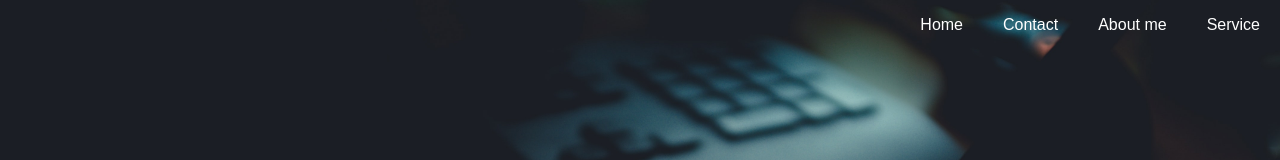
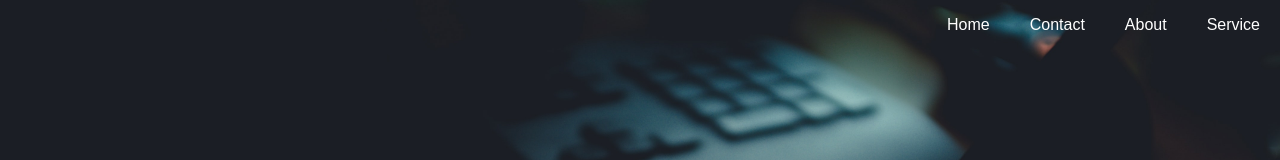
Before and after one commit to fantee-hub/profile-page, a plain HTML site: page index.html in a window 1280 px wide. Shown: the top 160 px of the page. Drawn offline with Linux system fonts and the light colour scheme.

Commit message:
Update index.html

```diff
--- a/index.html
+++ b/index.html
@@ -12,7 +12,7 @@
       <ul class="navbar">
         <li><a href="#"> Home </a></li>
         <li><a href="#"> Contact</a></li>
-        <li><a href="#"> About me </a></li>
+        <li><a href="#"> About</a></li>
         <li><a href="#"> Service </a></li>
       </ul>
     </div>
```
